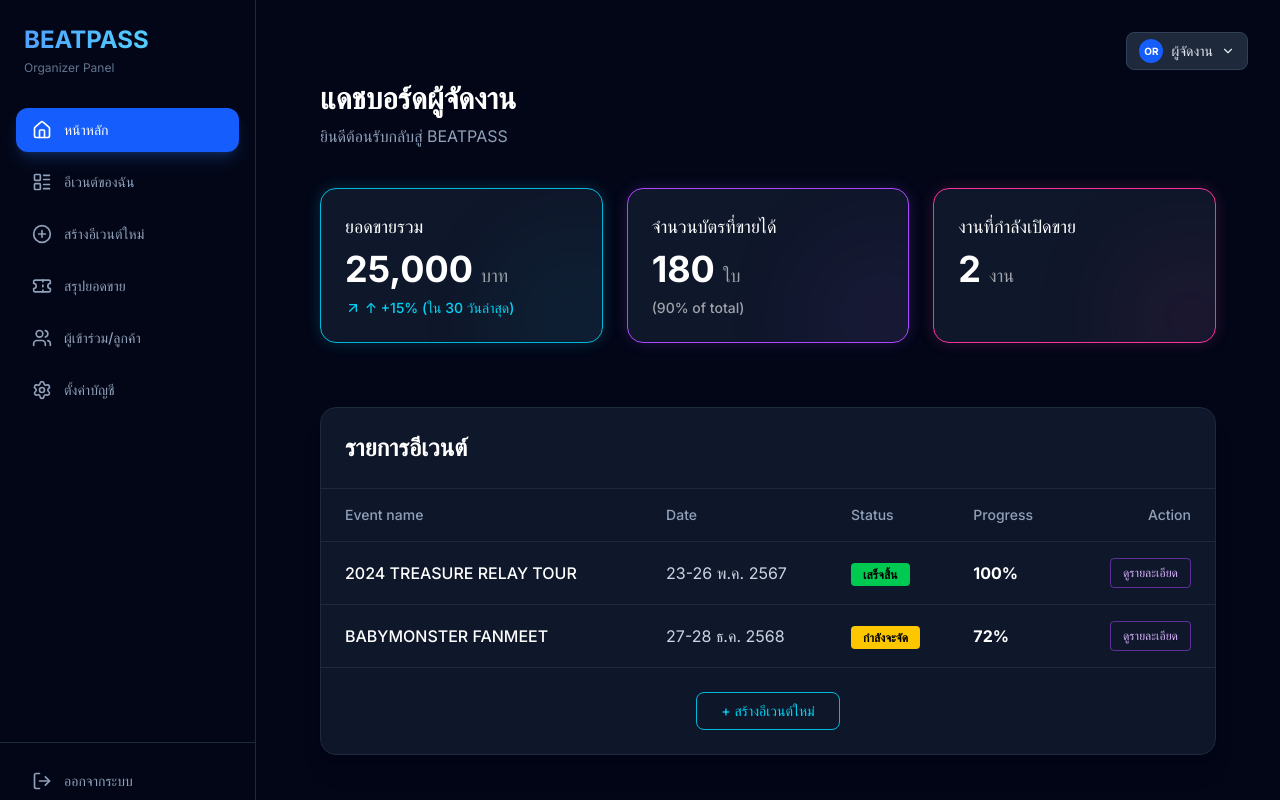
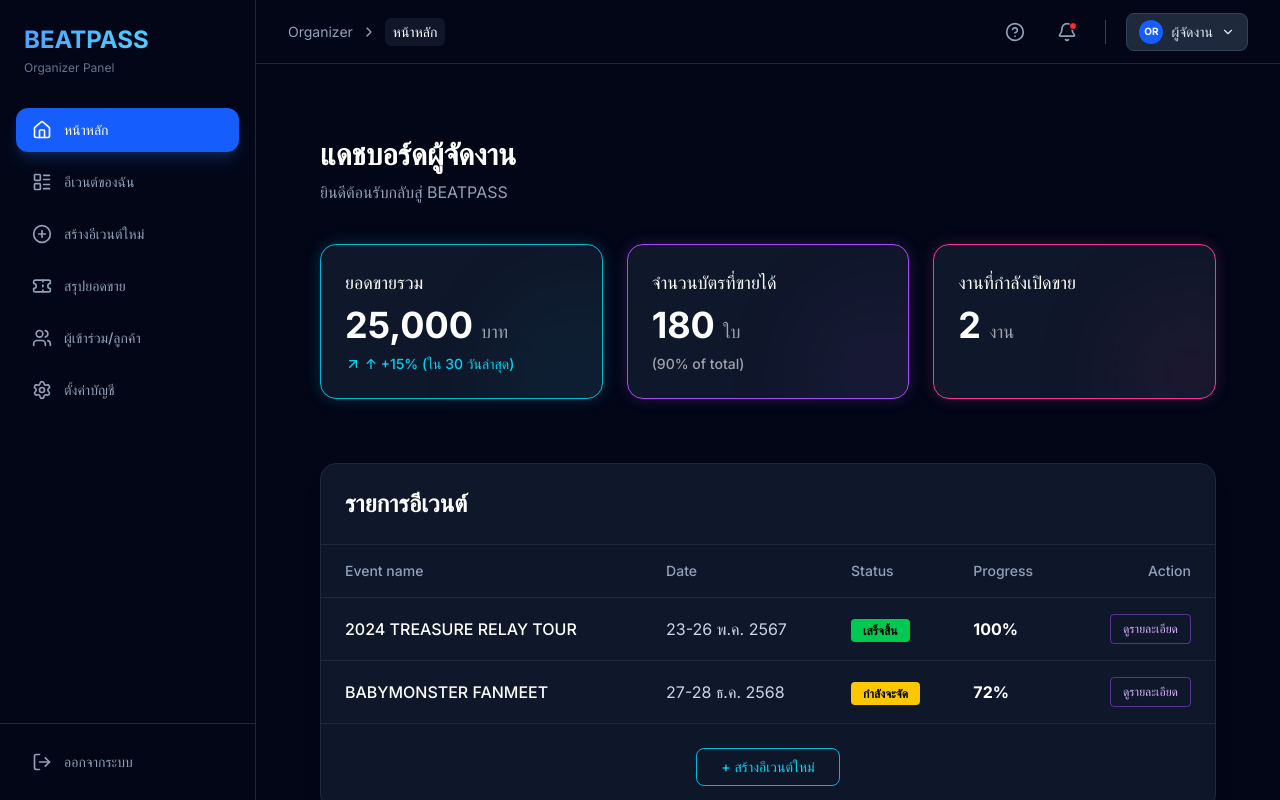
Before and after one commit to sirapatkt/concert-ticket-web, a Next.js app: page /organizer in a window 1280 px wide. Built offline with nearby package versions, Linux system fonts and the light colour scheme.

Commit message:
อัปเดตโค้ดล่าสุด

```diff
--- a/app/organizer/layout.tsx
+++ b/app/organizer/layout.tsx
@@ -3,23 +3,24 @@
 import Link from 'next/link';
 import { usePathname } from 'next/navigation';
 import {
-  Home,
-  LayoutList,
-  PlusCircle,
-  Ticket,
-  Users,
-  Settings,
-  LogOut
+  Home, LayoutList, PlusCircle, Ticket, Users, Settings, LogOut,
+  Bell, HelpCircle, ChevronRight // ✅ import ไอคอนเพิ่ม
 } from 'lucide-react';
-// ✅ Import ปุ่ม Dropdown
 import UserDropdown from '@/components/UserDropdown';
 
-export default function OrganizerLayout({
-  children,
-}: {
-  children: React.ReactNode
-}) {
+export default function OrganizerLayout({ children }: { children: React.ReactNode }) {
   const pathname = usePathname();
+
+  // --- 1. สร้าง Map ชื่อหน้าเว็บ (Title Mapping) ---
+  const getPageTitle = (path: string) => {
+    if (path === '/organizer') return 'หน้าหลัก';
+    if (path.includes('/create')) return 'สร้างอีเวนต์ใหม่';
+    if (path.includes('/my-events')) return 'อีเวนต์ของฉัน';
+    if (path.includes('/sales')) return 'สรุปยอดขาย';
+    if (path.includes('/customers')) return 'ผู้เข้าร่วม/ลูกค้า';
+    if (path.includes('/settings')) return 'ตั้งค่าบัญชี';
+    return 'Organizer Panel';
+  };
 
   const menuItems = [
     { name: "หน้าหลัก", href: "/organizer", icon: Home },
@@ -31,59 +32,78 @@ export default function OrganizerLayout({
   ];
 
   return (
-    <div className="flex bg-[#020617] min-h-screen font-sans text-white">
-      {/* --- ส่วน Sidebar (เมนูซ้าย) --- */}
-      <div className="w-64 min-h-screen bg-[#020617] border-r border-slate-800 flex flex-col sticky top-0 shrink-0 z-20">
+    <div className="flex bg-[#020617] h-screen font-sans text-white overflow-hidden">
+
+      {/* --- Sidebar (เหมือนเดิม) --- */}
+      <aside className="w-64 bg-[#020617] border-r border-slate-800 flex flex-col shrink-0 z-20">
         <div className="p-6 mb-2">
           <h1 className="text-2xl font-bold bg-gradient-to-r from-blue-400 to-cyan-300 bg-clip-text text-transparent cursor-default">
             BEATPASS
           </h1>
           <p className="text-xs text-slate-500 mt-1">Organizer Panel</p>
         </div>
-
-        <nav className="flex-1 px-4 space-y-2">
+        <nav className="flex-1 px-4 space-y-2 overflow-y-auto">
           {menuItems.map((item) => {
             const isActive = pathname === item.href;
             return (
-              <Link
-                key={item.href}
-                href={item.href}
-                className={`flex items-center gap-3 px-4 py-3 rounded-xl transition-all duration-200 group ${
-                  isActive
-                    ? "bg-blue-600 text-white shadow-lg shadow-blue-500/20"
-                    : "text-slate-400 hover:bg-slate-800 hover:text-white"
-                }`}
-              >
+              <Link key={item.href} href={item.href} className={`flex items-center gap-3 px-4 py-3 rounded-xl transition-all duration-200 group ${isActive ? "bg-blue-600 text-white shadow-lg shadow-blue-500/20" : "text-slate-400 hover:bg-slate-800 hover:text-white"}`}>
                 <item.icon size={20} className={isActive ? "text-white" : "group-hover:text-blue-400 transition-colors"} />
                 <span className="font-medium text-sm">{item.name}</span>
               </Link>
             );
           })}
         </nav>
-
         <div className="p-4 border-t border-slate-800">
           <Link href="/login" className="flex items-center gap-3 px-4 py-3 w-full rounded-xl text-slate-400 hover:bg-red-500/10 hover:text-red-400 transition-all group">
             <LogOut size={20} className="group-hover:text-red-400" />
             <span className="font-medium text-sm">ออกจากระบบ</span>
           </Link>
         </div>
+      </aside>
+
+      {/* --- Main Content --- */}
+      <div className="flex-1 flex flex-col min-w-0 relative">
+
+        {/* ✅ HEADER BAR: ปรับให้มีของมากขึ้น */}
+        {/* justify-between: ดันของไปซ้ายสุด และ ขวาสุด */}
+        <header className="h-16 bg-[#020617] border-b border-slate-800 flex items-center justify-between px-8 shrink-0">
+
+           {/* ฝั่งซ้าย: Breadcrumbs (บอกตำแหน่งหน้า) */}
+           <div className="flex items-center gap-2 text-sm text-slate-400">
+              <span className="hover:text-white cursor-pointer transition-colors">Organizer</span>
+              <ChevronRight size={16} />
+              <span className="text-white font-medium bg-slate-800/50 px-2 py-1 rounded-md">
+                {getPageTitle(pathname)}
+              </span>
            </div>
 
-      {/* --- ส่วนเนื้อหาหลัก (Main Content) --- */}
-      {/* เพิ่ม relative เข้าไปเพื่อให้ปุ่ม absolute อ้างอิงตำแหน่งจากตรงนี้ */}
-      <main className="flex-1 flex flex-col min-h-screen bg-[#020617] relative">
+           {/* ฝั่งขวา: Icons + User Profile */}
+           <div className="flex items-center gap-4">
+              {/* ปุ่ม Help */}
+              <button className="p-2 text-slate-400 hover:text-white hover:bg-slate-800 rounded-full transition-all">
+                <HelpCircle size={20} />
+              </button>
 
-        {/* ✅ วางปุ่ม Dropdown ไว้ตรงนี้ เพื่อให้ลอยอยู่มุมขวาบนของเนื้อหา */}
-        <div className="absolute top-8 right-8 z-50">
+              {/* ปุ่ม Notification พร้อมจุดแดงแจ้งเตือน */}
+              <button className="p-2 text-slate-400 hover:text-white hover:bg-slate-800 rounded-full transition-all relative">
+                <Bell size={20} />
+                <span className="absolute top-2 right-2 w-2 h-2 bg-red-500 rounded-full border border-[#020617]"></span>
+              </button>
+
+              {/* ขีดคั่นแนวตั้ง */}
+              <div className="h-6 w-[1px] bg-slate-700 mx-1"></div>
+
+              {/* ปุ่ม User Dropdown */}
               <UserDropdown />
            </div>
+        </header>
 
-        {/* พื้นที่แสดงเนื้อหาของแต่ละหน้า */}
-        <div className="p-8 flex-1 overflow-y-auto">
+        {/* Content */}
+        <main className="flex-1 overflow-y-auto px-8 pb-8 pt-6 scroll-smooth">
           {children}
+        </main>
+
       </div>
-
-      </main>
     </div>
   );
 }
```
Lines whose indentation alone changed are shown as unchanged.
